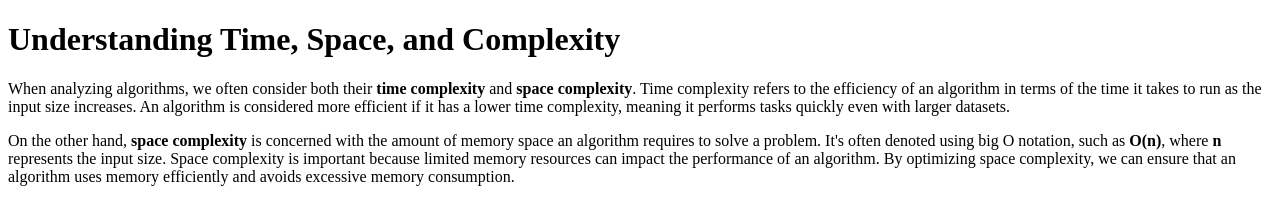
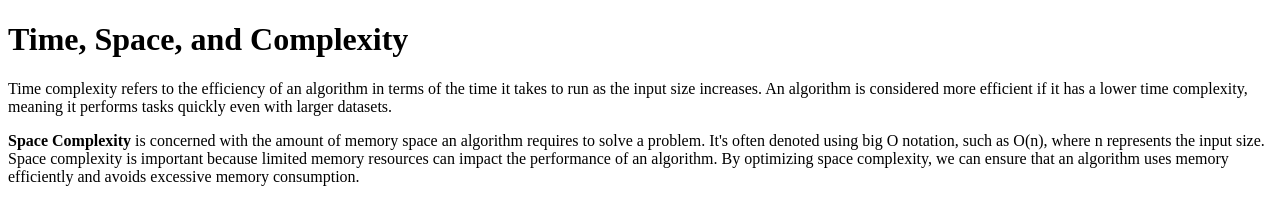
Before and after one commit to acciojob/time-and-space-complexity-swethapasupuleti-git, a website: page main.html in a window 1280 px wide. Drawn offline with Linux system fonts and the light colour scheme.

Commit message:
created a submission

```diff
--- a/main.html
+++ b/main.html
@@ -8,9 +8,9 @@
 
 <body>
 
-    <h1>Understanding Time, Space, and Complexity</h1>
-    <p>When analyzing algorithms, we often consider both their <b>time complexity</b> and <b>space complexity</b>. Time complexity refers to the efficiency of an algorithm in terms of the time it takes to run as the input size increases. An algorithm is considered more efficient if it has a lower time complexity, meaning it performs tasks quickly even with larger datasets.</p>
-    <p>On the other hand, <b>space complexity</b> is concerned with the amount of memory space an algorithm requires to solve a problem. It's often denoted using big O notation, such as <b>O(n)</b>, where <b>n</b> represents the input size. Space complexity is important because limited memory resources can impact the performance of an algorithm. By optimizing space complexity, we can ensure that an algorithm uses memory efficiently and avoids excessive memory consumption.</p>
+    <h1>Time, Space, and Complexity</h1>
+    <p>Time complexity refers to the efficiency of an algorithm in terms of the time it takes to run as the input size increases. An algorithm is considered more efficient if it has a lower time complexity, meaning it performs tasks quickly even with larger datasets.</p>
+    <p><b>Space Complexity</b> is concerned with the amount of memory space an algorithm requires to solve a problem. It's often denoted using big O notation, such as O(n), where n represents the input size. Space complexity is important because limited memory resources can impact the performance of an algorithm. By optimizing space complexity, we can ensure that an algorithm uses memory efficiently and avoids excessive memory consumption.</p>
 
 
     <script type="text/javascript" src="./script.js">
```
